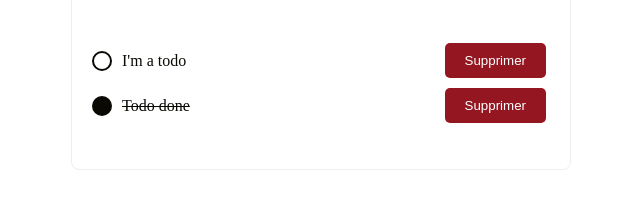
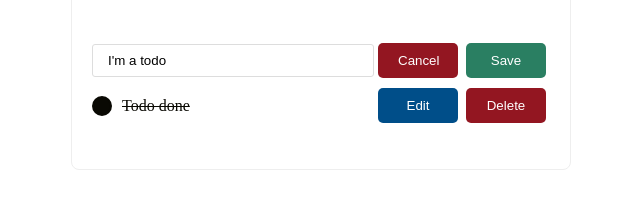
Before and after one commit to Matundu-Jules/TaskMaster, a website built with Vite: page src/index.html in a window 1280 px wide. Shown: the part 384-592 px from the top of the page, without its empty margins (319-959 px from the left). Built offline with nearby package versions, Linux system fonts and the light colour scheme.

Commit message:
Edit a todo

```diff
--- a/src/features/createTodoElement.js
+++ b/src/features/createTodoElement.js
@@ -1,4 +1,5 @@
 import { deleteTodo } from './deleteTodo.js'
+import { toggleEditMode } from './editTodo.js'
 import { toggleTodo } from './toggleTodo.js'
 
 // Convert todo in html element
@@ -8,13 +9,24 @@ export const createTodoElement = (todo, index, todosArray) => {
 
     // create delete btn
     const deleteBtn = document.createElement('button')
-    deleteBtn.innerHTML = 'Supprimer'
+    deleteBtn.innerHTML = 'Delete'
     deleteBtn.classList.add('btn', 'btn-delete')
+
+    // create modify btn
+    const editBtn = document.createElement('button')
+    editBtn.innerHTML = 'Edit'
+    editBtn.classList.add('btn', 'btn-edit')
 
     // click event on delete btn
     deleteBtn.addEventListener('click', (e) => {
         e.stopPropagation()
         deleteTodo(todosArray, index)
+    })
+
+    // click event on edit btn
+    editBtn.addEventListener('click', (e) => {
+        e.stopPropagation()
+        toggleEditMode(index, todosArray)
     })
 
     // Define content of html element
@@ -23,13 +35,13 @@ export const createTodoElement = (todo, index, todosArray) => {
     <p class="todo-text ${todo.done ? 'todo-text-done' : ''}">${todo.text}</p>
     `
 
-    // add btn to dom
-    li.append(deleteBtn)
-
     // event click on li :  toggle state of todo
     li.addEventListener('click', (e) => {
         toggleTodo(todosArray, index)
     })
 
+    // add btn to dom
+    li.append(editBtn, deleteBtn)
+
     return li
 }
--- a/src/features/displayTodos.js
+++ b/src/features/displayTodos.js
@@ -1,3 +1,4 @@
+import { createTodoEditElement } from './editTodo.js'
 import { createTodoElement } from './createTodoElement.js'
 
 // Get list of todo elements
@@ -7,7 +8,11 @@ const todosListElem = document.querySelector('ul')
 export const displayTodos = (todosArray) => {
     // Convert array of todos in node
     const todosNode = todosArray.map((todo, index) => {
-        return createTodoElement(todo, index, todosArray)
+        if (todo.editMode) {
+            return createTodoEditElement(todo, index, todosArray)
+        } else {
+            return createTodoElement(todo, index, todosArray)
+        }
     })
 
     // Clear existing content from todo list
--- /dev/null
+++ b/src/features/editTodo.js
@@ -0,0 +1,48 @@
+import { displayTodos } from './displayTodos'
+
+export const createTodoEditElement = (todo, index, todosArray) => {
+    const li = document.createElement('li')
+
+    // input element
+    const input = document.createElement('input')
+    input.type = 'text'
+    input.value = todo.text
+    input.style.flex = 'auto'
+
+    // btn for cancel modification
+    const btnCancel = document.createElement('button')
+    btnCancel.innerHTML = 'Cancel'
+    btnCancel.classList.add('btn', 'btn-cancel')
+
+    btnCancel.addEventListener('click', (e) => {
+        e.preventDefault()
+        toggleEditMode(index, todosArray)
+    })
+
+    // btn for save modification
+    const btnSave = document.createElement('button')
+    btnSave.innerHTML = 'Save'
+    btnSave.classList.add('btn', 'btn-save')
+
+    btnSave.addEventListener('click', (e) => {
+        e.preventDefault()
+        editTodo(index, input, todosArray)
+    })
+
+    //
+    li.append(input, btnCancel, btnSave)
+    return li
+}
+
+// change the todo to edit mode and refresh the todo list display
+export const toggleEditMode = (index, todosArray) => {
+    todosArray[index].editMode = !todosArray[index].editMode
+    displayTodos(todosArray)
+}
+
+const editTodo = (index, input, todosArray) => {
+    const value = input.value
+    todosArray[index].text = value
+    todosArray[index].editMode = false
+    displayTodos(todosArray)
+}
--- a/src/index.js
+++ b/src/index.js
@@ -11,10 +11,12 @@ const todos = [
     {
         text: "I'm a todo",
         done: false,
+        editMode: true,
     },
     {
         text: 'Todo done',
         done: true,
+        editMode: false,
     },
 ]
 
--- a/src/style.css
+++ b/src/style.css
@@ -31,6 +31,8 @@ input {
 button {
   cursor: pointer;
   color: white;
+  width: 80px;
+  height: 35px;
   margin: 0 4px;
   padding: 10px 20px;
   border: 0;
@@ -49,6 +51,12 @@ button:hover {
   background: #004e89;
 }
 .btn-delete {
+  background: #931621;
+}
+.btn-save {
+  background: #2a7f62;
+}
+.btn-cancel {
   background: #931621;
 }
 
```
